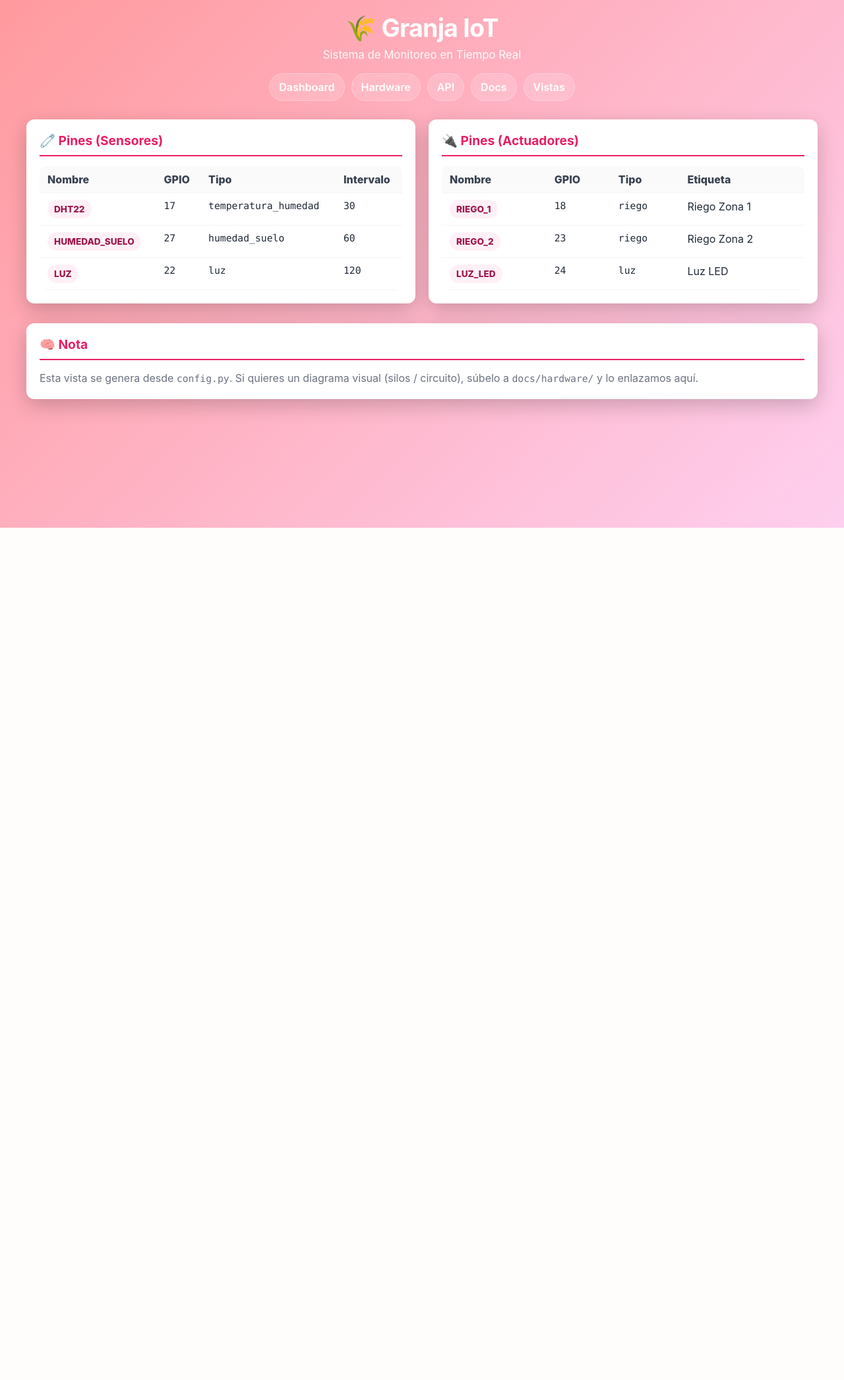
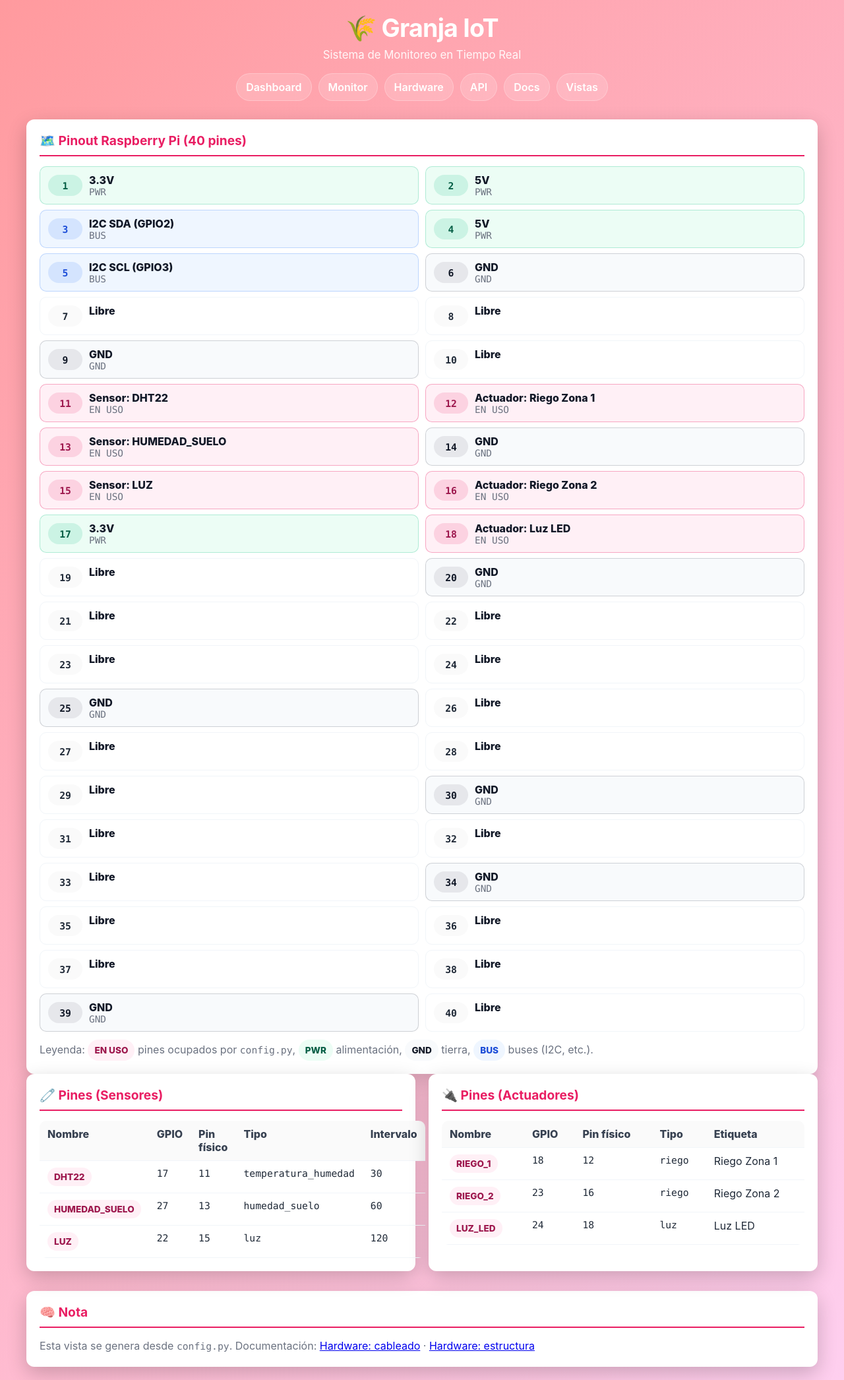
Before and after one commit to carlos2325/RP-GRANJA, a Flask app: page /hardware in a window 1280 px wide. Shown: the whole page at 66% size. Before the commit the page ends 800 px from the top, so only its background shows below. Run offline with Flask 3, Linux system fonts and the light colour scheme; some libraries are stand-ins or nearby versions.

Commit message:
Hardware pinout y monitor

```diff
--- a/app.py
+++ b/app.py
@@ -4,7 +4,7 @@
 Optimizado para Raspberry Pi 512MB
 """
 
-from flask import Flask, render_template, request
+from flask import Flask, render_template, request, jsonify
 from apscheduler.schedulers.background import BackgroundScheduler
 import sqlite3
 import os
@@ -98,9 +98,75 @@ def index():
     """Dashboard principal"""
     return render_template('dashboard.html')
 
+@app.route('/monitor')
+def monitor():
+    return render_template('monitor.html')
+
 @app.route('/hardware')
 def hardware():
-    return render_template('hardware.html', sensores=SENSORES, dispositivos=DISPOSITIVOS)
+    bcm_to_phys = {
+        2: 3, 3: 5, 4: 7, 17: 11, 27: 13, 22: 15, 10: 19, 9: 21, 11: 23, 0: 27, 5: 29, 6: 31,
+        13: 33, 19: 35, 26: 37, 14: 8, 15: 10, 18: 12, 23: 16, 24: 18, 25: 22, 8: 24, 7: 26,
+        1: 28, 12: 32, 16: 36, 20: 38, 21: 40,
+    }
+
+    used = {}
+    rows_sensores = []
+    for name, cfg in (SENSORES or {}).items():
+        bcm = cfg.get('pin')
+        phys = bcm_to_phys.get(bcm) if isinstance(bcm, int) else None
+        entry = {
+            'name': name,
+            'bcm': bcm,
+            'phys': phys,
+            'tipo': cfg.get('tipo'),
+            'intervalo': cfg.get('intervalo'),
+            'label': f"Sensor: {name}",
+            'group': 'sensor',
+        }
+        rows_sensores.append(entry)
+        if phys:
+            used.setdefault(phys, []).append(entry['label'])
+
+    rows_dispositivos = []
+    for name, cfg in (DISPOSITIVOS or {}).items():
+        bcm = cfg.get('pin')
+        phys = bcm_to_phys.get(bcm) if isinstance(bcm, int) else None
+        entry = {
+            'name': name,
+            'bcm': bcm,
+            'phys': phys,
+            'tipo': cfg.get('tipo'),
+            'nombre': cfg.get('nombre'),
+            'label': f"Actuador: {cfg.get('nombre') or name}",
+            'group': 'actuador',
+        }
+        rows_dispositivos.append(entry)
+        if phys:
+            used.setdefault(phys, []).append(entry['label'])
+
+    pin_layout = {}
+    for p in (1, 17):
+        pin_layout[p] = {'role': 'pwr', 'text': '3.3V'}
+    for p in (2, 4):
+        pin_layout[p] = {'role': 'pwr', 'text': '5V'}
+    for p in (6, 9, 14, 20, 25, 30, 34, 39):
+        pin_layout[p] = {'role': 'gnd', 'text': 'GND'}
+    pin_layout[3] = {'role': 'bus', 'text': 'I2C SDA (GPIO2)'}
+    pin_layout[5] = {'role': 'bus', 'text': 'I2C SCL (GPIO3)'}
+
+    for phys, labels in used.items():
+        pin_layout[phys] = {'role': 'used', 'text': ' · '.join(labels)}
+
+    return render_template(
+        'hardware.html',
+        sensores=SENSORES,
+        dispositivos=DISPOSITIVOS,
+        rows_sensores=sorted(rows_sensores, key=lambda r: (r['phys'] or 999, str(r['name']))),
+        rows_dispositivos=sorted(rows_dispositivos, key=lambda r: (r['phys'] or 999, str(r['name']))),
+        pin_layout=pin_layout,
+        header_rows=list(range(1, 21)),
+    )
 
 @app.route('/api')
 def api_page():
@@ -113,6 +179,8 @@ def docs():
         {'key': 'INSTRUCCIONES.md', 'label': 'INSTRUCCIONES.md'},
         {'key': 'DEPLOY.md', 'label': 'DEPLOY.md'},
         {'key': 'SSH.md', 'label': 'SSH.md'},
+        {'key': 'docs/hardware/wiring.md', 'label': 'Hardware: cableado'},
+        {'key': 'docs/hardware/estructura.md', 'label': 'Hardware: estructura'},
         {'key': 'config.py', 'label': 'config.py'},
         {'key': 'requirements.txt', 'label': 'requirements.txt'},
     ]
@@ -173,6 +241,28 @@ def api_sensores():
             <span class="timestamp" style="font-size:0.8em; float:right">({d['timestamp'][11:16]})</span>
         </div>"""
     return html or "<div style='text-align:center; color:#999'>Sin historial. Esperando lecturas...</div>"
+
+@app.route('/api/sensores/series')
+def api_sensores_series():
+    try:
+        limit = int(request.args.get('limit') or 60)
+    except Exception:
+        limit = 60
+    limit = max(5, min(600, limit))
+
+    conn = get_db()
+    c = conn.cursor()
+    tipos = [r[0] for r in c.execute('SELECT DISTINCT tipo FROM sensores ORDER BY tipo').fetchall()]
+    series = {}
+    for tipo in tipos:
+        c.execute(
+            'SELECT valor, timestamp FROM sensores WHERE tipo = ? ORDER BY timestamp DESC LIMIT ?',
+            (tipo, limit),
+        )
+        rows = c.fetchall()
+        series[tipo] = [{'t': row['timestamp'], 'v': row['valor']} for row in reversed(rows)]
+    conn.close()
+    return jsonify({'limit': limit, 'series': series})
 
 @app.route('/api/sensores/ultima')
 def api_sensores_ultima():
--- a/templates/base.html
+++ b/templates/base.html
@@ -188,6 +188,71 @@
             font-weight: 800;
             font-size: 0.85em;
         }
+
+        .chart-meta {
+            display: flex;
+            flex-wrap: wrap;
+            gap: 8px;
+            margin-top: 10px;
+        }
+
+        .spark {
+            width: 100%;
+            height: 72px;
+            margin-top: 12px;
+            background: #fafafa;
+            border-radius: 12px;
+            border: 1px solid #f1f5f9;
+        }
+
+        .pinout {
+            display: grid;
+            gap: 8px;
+        }
+
+        .pinout-row {
+            display: grid;
+            grid-template-columns: 1fr 1fr;
+            gap: 10px;
+        }
+
+        .pin {
+            border: 1px solid #f1f5f9;
+            border-radius: 10px;
+            padding: 10px 12px;
+            background: #ffffff;
+            display: grid;
+            grid-template-columns: 52px 1fr;
+            gap: 10px;
+            align-items: center;
+        }
+
+        .pin-num {
+            display: inline-flex;
+            align-items: center;
+            justify-content: center;
+            width: 52px;
+            height: 32px;
+            border-radius: 999px;
+            background: #fafafa;
+            font-weight: 900;
+        }
+
+        .pin-meta { min-width: 0; }
+        .pin-meta .pin-text { font-weight: 800; color: #111827; }
+        .pin-meta .pin-sub { color: var(--muted); font-size: 0.9em; overflow: hidden; text-overflow: ellipsis; white-space: nowrap; }
+
+        .pin.role-used { border-color: rgba(233,30,99,0.35); background: #fff0f6; }
+        .pin.role-used .pin-num { background: rgba(233,30,99,0.14); color: #9d174d; }
+
+        .pin.role-gnd { border-color: rgba(17,24,39,0.18); background: #f8fafc; }
+        .pin.role-gnd .pin-num { background: rgba(17,24,39,0.08); color: #111827; }
+
+        .pin.role-pwr { border-color: rgba(16,185,129,0.28); background: #ecfdf5; }
+        .pin.role-pwr .pin-num { background: rgba(16,185,129,0.15); color: #065f46; }
+
+        .pin.role-bus { border-color: rgba(59,130,246,0.28); background: #eff6ff; }
+        .pin.role-bus .pin-num { background: rgba(59,130,246,0.15); color: #1d4ed8; }
     </style>
 </head>
 <body>
@@ -199,6 +264,7 @@
 
         <nav class="nav">
             <a href="/">Dashboard</a>
+            <a href="/monitor">Monitor</a>
             <a href="/hardware">Hardware</a>
             <a href="/api">API</a>
             <a href="/docs">Docs</a>
--- a/templates/hardware.html
+++ b/templates/hardware.html
@@ -3,6 +3,56 @@
 {% block title %}🔧 Hardware | Granja IoT{% endblock %}
 
 {% block content %}
+<div class="card">
+    <h2>🗺️ Pinout Raspberry Pi (40 pines)</h2>
+    <div class="pinout">
+        {% for r in header_rows %}
+            {% set lp = (r * 2) - 1 %}
+            {% set rp = (r * 2) %}
+            {% set l = pin_layout.get(lp, {}) %}
+            {% set rr = pin_layout.get(rp, {}) %}
+            <div class="pinout-row">
+                <div class="pin{% if l.get('role') %} role-{{ l.get('role') }}{% endif %}">
+                    <div class="pin-num mono">{{ lp }}</div>
+                    <div class="pin-meta">
+                        <div class="pin-text">{{ l.get('text') or 'Libre' }}</div>
+                        <div class="pin-sub mono">
+                            {% if l.get('role') == 'used' %}
+                                EN USO
+                            {% elif l.get('role') %}
+                                {{ l.get('role')|upper }}
+                            {% else %}
+                                &nbsp;
+                            {% endif %}
+                        </div>
+                    </div>
+                </div>
+                <div class="pin{% if rr.get('role') %} role-{{ rr.get('role') }}{% endif %}">
+                    <div class="pin-num mono">{{ rp }}</div>
+                    <div class="pin-meta">
+                        <div class="pin-text">{{ rr.get('text') or 'Libre' }}</div>
+                        <div class="pin-sub mono">
+                            {% if rr.get('role') == 'used' %}
+                                EN USO
+                            {% elif rr.get('role') %}
+                                {{ rr.get('role')|upper }}
+                            {% else %}
+                                &nbsp;
+                            {% endif %}
+                        </div>
+                    </div>
+                </div>
+            </div>
+        {% endfor %}
+    </div>
+    <div style="color: var(--muted); margin-top: 12px; line-height: 1.5;">
+        Leyenda: <span class="pill">EN USO</span> pines ocupados por <span class="mono">config.py</span>,
+        <span class="pill" style="background:#ecfdf5; color:#065f46;">PWR</span> alimentación,
+        <span class="pill" style="background:#f8fafc; color:#111827;">GND</span> tierra,
+        <span class="pill" style="background:#eff6ff; color:#1d4ed8;">BUS</span> buses (I2C, etc.).
+    </div>
+</div>
+
 <div class="grid">
     <div class="card">
         <h2>🧷 Pines (Sensores)</h2>
@@ -11,17 +61,23 @@
                 <tr>
                     <th>Nombre</th>
                     <th>GPIO</th>
+                    <th>Pin físico</th>
                     <th>Tipo</th>
                     <th>Intervalo</th>
                 </tr>
             </thead>
             <tbody>
-            {% for name, cfg in sensores.items() %}
+            {% for row in rows_sensores %}
                 <tr>
-                    <td><span class="pill">{{ name }}</span></td>
-                    <td class="mono">{{ cfg.get('pin') }}</td>
-                    <td class="mono">{{ cfg.get('tipo') }}</td>
-                    <td class="mono">{{ cfg.get('intervalo') }}</td>
+                    <td><span class="pill">{{ row.name }}</span></td>
+                    <td class="mono">{{ row.bcm }}</td>
+                    <td class="mono">{% if row.phys %}{{ row.phys }}{% else %}-{% endif %}</td>
+                    <td class="mono">{{ row.tipo }}</td>
+                    <td class="mono">{{ row.intervalo }}</td>
+                </tr>
+            {% else %}
+                <tr>
+                    <td colspan="5" style="color: var(--muted); text-align: center;">Sin sensores configurados</td>
                 </tr>
             {% endfor %}
             </tbody>
@@ -35,17 +91,23 @@
                 <tr>
                     <th>Nombre</th>
                     <th>GPIO</th>
+                    <th>Pin físico</th>
                     <th>Tipo</th>
                     <th>Etiqueta</th>
                 </tr>
             </thead>
             <tbody>
-            {% for name, cfg in dispositivos.items() %}
+            {% for row in rows_dispositivos %}
                 <tr>
-                    <td><span class="pill">{{ name }}</span></td>
-                    <td class="mono">{{ cfg.get('pin') }}</td>
-                    <td class="mono">{{ cfg.get('tipo') }}</td>
-                    <td>{{ cfg.get('nombre') }}</td>
+                    <td><span class="pill">{{ row.name }}</span></td>
+                    <td class="mono">{{ row.bcm }}</td>
+                    <td class="mono">{% if row.phys %}{{ row.phys }}{% else %}-{% endif %}</td>
+                    <td class="mono">{{ row.tipo }}</td>
+                    <td>{{ row.nombre }}</td>
+                </tr>
+            {% else %}
+                <tr>
+                    <td colspan="5" style="color: var(--muted); text-align: center;">Sin actuadores configurados</td>
                 </tr>
             {% endfor %}
             </tbody>
@@ -56,8 +118,9 @@
 <div class="card">
     <h2>🧠 Nota</h2>
     <div style="color: var(--muted); line-height: 1.5;">
-        Esta vista se genera desde <span class="mono">config.py</span>. Si quieres un diagrama visual (silos / circuito),
-        súbelo a <span class="mono">docs/hardware/</span> y lo enlazamos aquí.
+        Esta vista se genera desde <span class="mono">config.py</span>.
+        Documentación: <a href="/docs?file=docs/hardware/wiring.md">Hardware: cableado</a> ·
+        <a href="/docs?file=docs/hardware/estructura.md">Hardware: estructura</a>
     </div>
 </div>
 {% endblock %}
```
Also changed, not shown: docs/hardware/estructura.md (added, +23 -0 lines), docs/hardware/wiring.md (added, +32 -0 lines), templates/monitor.html (added, +110 -0 lines).
